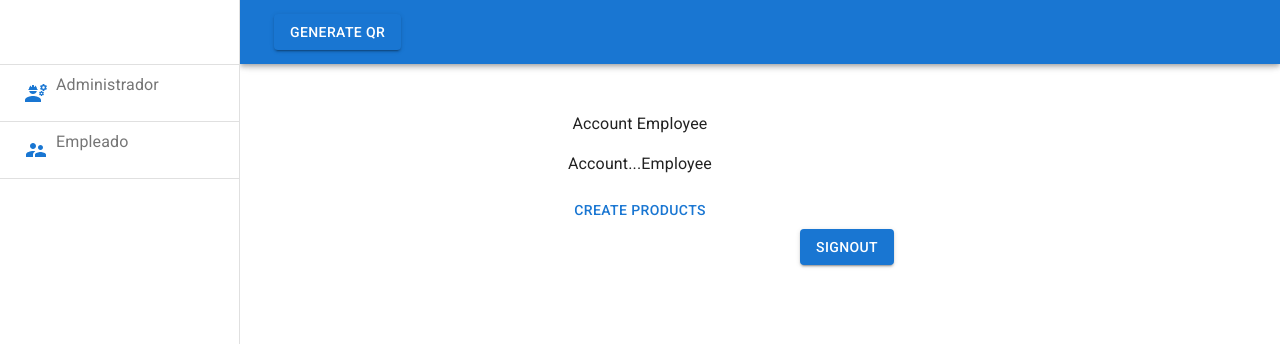
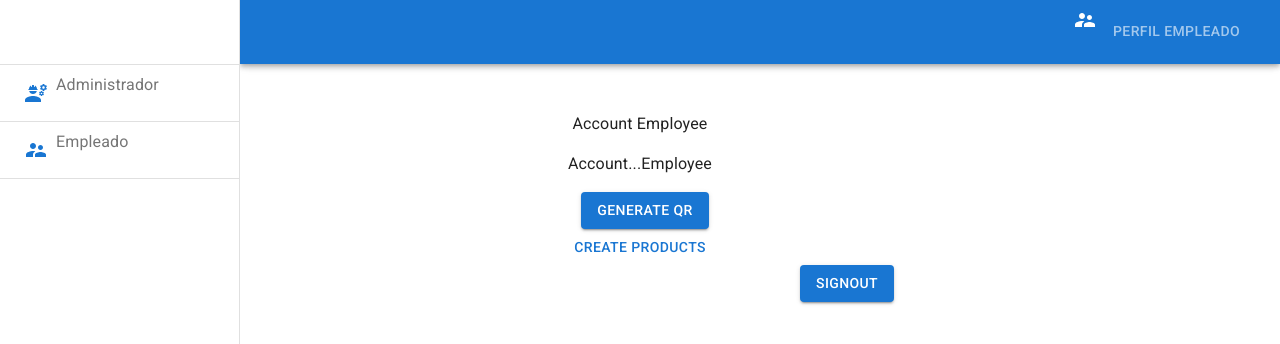
Before and after one commit to natagr23/check-in-with-qr, a React (Create React App) app: page /Pages/EmployeeAccount in a window 1280 px wide. Shown: the top 344 px of the page. Built offline with nearby package versions, Linux system fonts and the light colour scheme; the HTML template or start-up script is replaced by a standard one.

Commit message:
making navbar reactive to type of user

```diff
--- a/src/Pages/EmployeeAccount.js
+++ b/src/Pages/EmployeeAccount.js
@@ -2,6 +2,7 @@ import React, { useEffect, useContext } from 'react';
 import { useNavigate } from 'react-router-dom';
 import { Button, Box } from '@mui/material';
 import { Context } from '../Pages/Context';
+import { Link } from 'react-router-dom';
 import Stack from '@mui/material/Stack';
 
 export default function EmployeeAccount() {
@@ -29,7 +30,16 @@ export default function EmployeeAccount() {
       >
         <div> Account Employee</div>
         <p> Account...Employee</p>
-
+        <Button
+          sx={{ marginLeft: '10px' }}
+          variant="contained"
+          label="My Products"
+          component={Link}
+          to={'/'}
+          // value={value}
+        >
+          Generate QR{''}
+        </Button>
         <Stack direction="row" spacing={2}>
           <Button>Create Products</Button>
         </Stack>
--- a/src/Pages/Login.js
+++ b/src/Pages/Login.js
@@ -11,7 +11,7 @@ import ListItemButton from '@mui/material/ListItemButton';
 import ListItemIcon from '@mui/material/ListItemIcon';
 import MenuIcon from '@mui/icons-material/Menu';
 import Toolbar from '@mui/material/Toolbar';
-import Typography from '@mui/material/Typography';
+// import Typography from '@mui/material/Typography';
 import SupervisorAccountIcon from '@mui/icons-material/SupervisorAccount';
 import EngineeringIcon from '@mui/icons-material/Engineering';
 import { Tabs, Tab, Button } from '@mui/material';
@@ -134,28 +134,38 @@ function Login(props) {
             </Tabs>
           )}
           {ctx.currentUser === 2 && (
-            <Button
-              sx={{ marginLeft: '10px' }}
-              variant="contained"
-              label="My Products"
-              component={Link}
-              to={'/'}
+            <Tabs
+              sx={{ marginLeft: 'auto' }}
+              textColor="inherit"
+              // onChange={handleTabChange}
+              indicatorColor="secondary"
               // value={value}
             >
-              Read QR{''}
-            </Button>
+              <EngineeringIcon />
+              <Tab
+                label="Perfil Administrador"
+                component={Link}
+
+                // value={value}
+              />
+            </Tabs>
           )}
           {ctx.currentUser === 3 && (
-            <Button
-              sx={{ marginLeft: '10px' }}
-              variant="contained"
-              label="My Products"
-              component={Link}
-              to={'/'}
+            <Tabs
+              sx={{ marginLeft: 'auto' }}
+              textColor="inherit"
+              // onChange={handleTabChange}
+              indicatorColor="secondary"
               // value={value}
             >
-              Generate QR{''}
-            </Button>
+              <SupervisorAccountIcon />
+              <Tab
+                label="Perfil Empleado"
+                component={Link}
+
+                // value={value}
+              />
+            </Tabs>
           )}
         </Toolbar>
       </AppBar>
```
